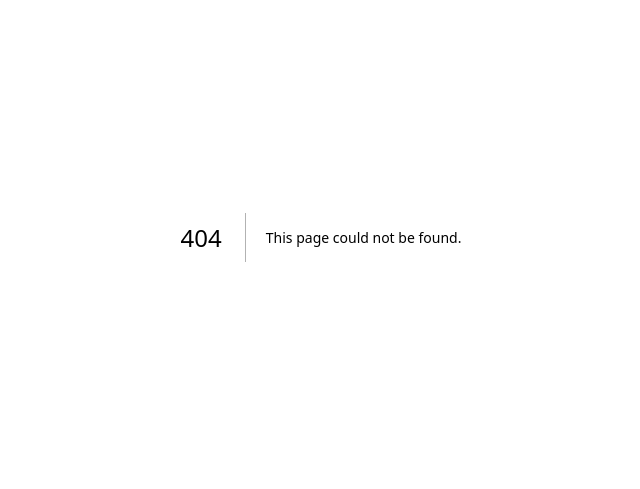
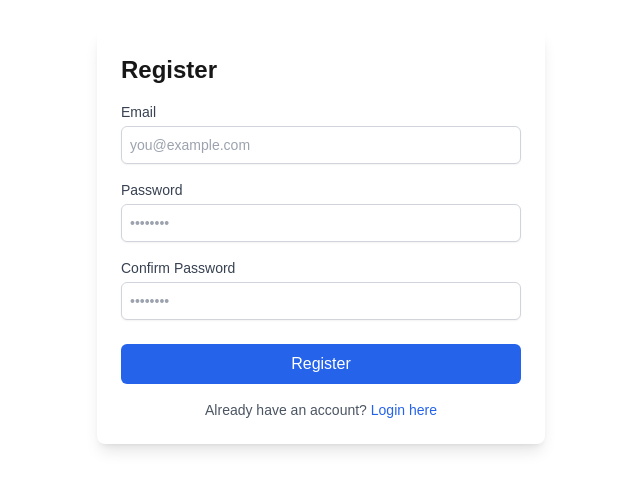
Before and after one commit to cruno91/next-pocketbase-auth-example, a Next.js app in the folder frontend/: page /register in a window 1280 px wide. Before the commit this address had no page. Shown: the part 163-652 px from the top of the page, without its empty margins (319-959 px from the left). Built offline with nearby package versions, Linux system fonts and the light colour scheme.

Commit message:
Add registration pages to frontend.

```diff
--- /dev/null
+++ b/frontend/app/api/register/route.ts
@@ -0,0 +1,22 @@
+import { NextResponse } from 'next/server';
+import axios from 'axios';
+
+export async function POST(request: Request) {
+	const { email, password, passwordConfirm } = await request.json();
+
+	try {
+		const response = await axios.post('http://db.authexample.lndo.site/api/collections/users/records', {
+			email,
+			password,
+			passwordConfirm,
+		});
+
+		return NextResponse.json(response.data, { status: 200 });
+	} catch (error: any) {
+		if (error.response?.status === 400 && error.response.data?.data?.email?.message) {
+			return NextResponse.json({ error: 'User with this email already exists' }, { status: 400 });
+		}
+
+		return NextResponse.json({ error: 'Registration failed. Please try again.' }, { status: 500 });
+	}
+}
--- /dev/null
+++ b/frontend/app/login/page.tsx
@@ -0,0 +1,52 @@
+import Link from 'next/link';
+
+export default function Login() {
+	return (
+		<div className="flex items-center justify-center h-screen">
+			<div className="bg-white p-6 rounded-lg shadow-lg w-full max-w-md">
+				<h2 className="text-2xl font-semibold mb-4">Login</h2>
+				<form>
+					<div className="mb-4">
+						<label htmlFor="email" className="block text-sm font-medium text-gray-700">
+							Email
+						</label>
+						<input
+							type="email"
+							id="email"
+							className="mt-1 p-2 block w-full border border-gray-300 rounded-md shadow-sm focus:ring-blue-500 focus:border-blue-500 sm:text-sm"
+							placeholder="you@example.com"
+							required
+						/>
+					</div>
+
+					<div className="mb-6">
+						<label htmlFor="password" className="block text-sm font-medium text-gray-700">
+							Password
+						</label>
+						<input
+							type="password"
+							id="password"
+							className="mt-1 p-2 block w-full border border-gray-300 rounded-md shadow-sm focus:ring-blue-500 focus:border-blue-500 sm:text-sm"
+							placeholder="••••••••"
+							required
+						/>
+					</div>
+
+					<button
+						type="submit"
+						className="w-full py-2 px-4 bg-blue-600 text-white font-medium rounded-md hover:bg-blue-700"
+					>
+						Login
+					</button>
+				</form>
+
+				<p className="mt-4 text-sm text-gray-600 text-center">
+					Don't have an account?{' '}
+					<Link href="/register" className="text-blue-600 hover:underline">
+						Register here
+					</Link>
+				</p>
+			</div>
+		</div>
+	);
+}
--- /dev/null
+++ b/frontend/app/register/page.tsx
@@ -0,0 +1,109 @@
+'use client';
+
+import { useState } from 'react';
+import { useRouter } from 'next/navigation';
+import Link from "next/link"
+
+export default function Register() {
+	const [email, setEmail] = useState('');
+	const [password, setPassword] = useState('');
+	const [confirmPassword, setConfirmPassword] = useState('');
+	const [errorMessage, setErrorMessage] = useState('');
+	const router = useRouter();
+
+	const handleSubmit = async (e: React.FormEvent) => {
+		e.preventDefault();
+		setErrorMessage('');
+
+		if (password !== confirmPassword) {
+			setErrorMessage("Passwords don't match");
+			return;
+		}
+
+		try {
+			const res = await fetch('/api/register', {
+				method: 'POST',
+				headers: {
+					'Content-Type': 'application/json',
+				},
+				body: JSON.stringify({ email, password, passwordConfirm: confirmPassword }),
+			});
+
+			const data = await res.json();
+
+			if (res.ok) {
+				router.push('/login');
+			} else {
+				setErrorMessage(data.error || 'Registration failed.');
+			}
+		} catch (error) {
+			setErrorMessage('An unexpected error occurred. Please try again.');
+		}
+	};
+
+	return (
+		<div className="flex items-center justify-center h-screen">
+			<div className="bg-white p-6 rounded-lg shadow-lg w-full max-w-md">
+				<h2 className="text-2xl font-semibold mb-4">Register</h2>
+				<form onSubmit={handleSubmit}>
+					<div className="mb-4">
+						<label htmlFor="email" className="block text-sm font-medium text-gray-700">
+							Email
+						</label>
+						<input
+							type="email"
+							id="email"
+							className="mt-1 p-2 block w-full border border-gray-300 rounded-md shadow-sm focus:ring-blue-500 focus:border-blue-500 sm:text-sm"
+							placeholder="you@example.com"
+							value={email}
+							onChange={(e) => setEmail(e.target.value)}
+							required
+						/>
+					</div>
+
+					<div className="mb-4">
+						<label htmlFor="password" className="block text-sm font-medium text-gray-700">
+							Password
+						</label>
+						<input
+							type="password"
+							id="password"
+							className="mt-1 p-2 block w-full border border-gray-300 rounded-md shadow-sm focus:ring-blue-500 focus:border-blue-500 sm:text-sm"
+							placeholder="••••••••"
+							value={password}
+							onChange={(e) => setPassword(e.target.value)}
+							required
+						/>
+					</div>
+
+					<div className="mb-6">
+						<label htmlFor="confirm-password" className="block text-sm font-medium text-gray-700">
+							Confirm Password
+						</label>
+						<input
+							type="password"
+							id="confirm-password"
+							className="mt-1 p-2 block w-full border border-gray-300 rounded-md shadow-sm focus:ring-blue-500 focus:border-blue-500 sm:text-sm"
+							placeholder="••••••••"
+							value={confirmPassword}
+							onChange={(e) => setConfirmPassword(e.target.value)}
+							required
+						/>
+					</div>
+
+					{errorMessage && <p className="text-red-600 mb-4">{errorMessage}</p>}
+					<button type="submit" className="w-full py-2 px-4 bg-blue-600 text-white font-medium rounded-md hover:bg-blue-700">
+						Register
+					</button>
+				</form>
+
+				<p className="mt-4 text-sm text-gray-600 text-center">
+					Already have an account?{' '}
+					<Link href="/login" className="text-blue-600 hover:underline">
+						Login here
+					</Link>
+				</p>
+			</div>
+		</div>
+	);
+}
```
Also changed, not shown: frontend/package.json (+6 -5 lines), 1 other file (tests, documents, lock files or other folders).
